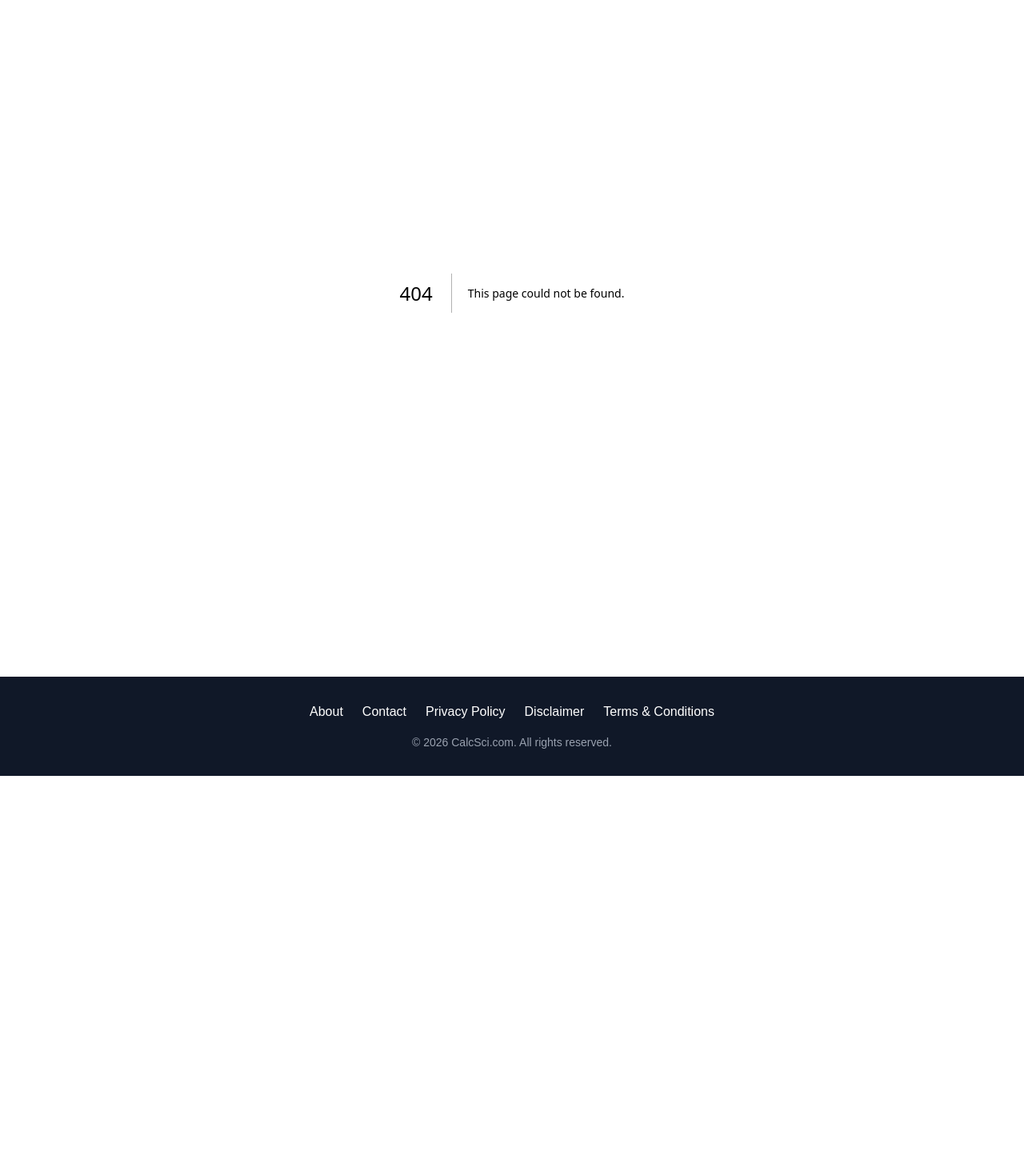
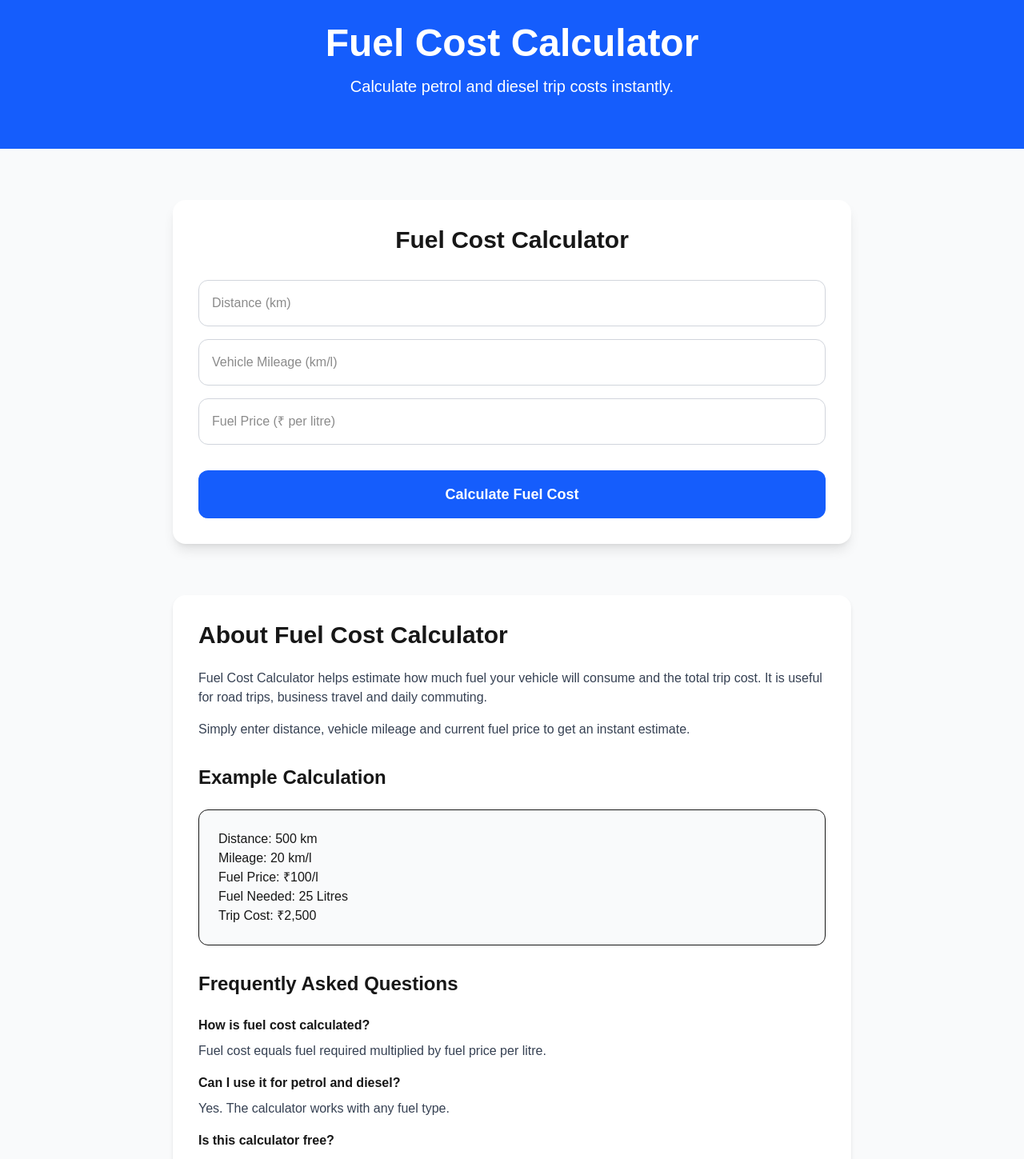
Before and after one commit to CalcSci/calcsci, a Next.js app: page /utility/fuel-cost-calculator in a window 1280 px wide. Before the commit this address had no page. Shown: the part 98-1547 px from the top of the page at 80% size. Before the commit the page ends 1068 px from the top, so only its background shows below. Built offline with nearby package versions, Linux system fonts and the light colour scheme.

Commit message:
Added new blog

```diff
--- a/app/page.tsx
+++ b/app/page.tsx
@@ -81,6 +81,11 @@ export default function Home() {
       name: "Scientific Calculator",
       icon: "🔬",
       href: "/utility/scientific-calculator",
+    },
+    {
+      name: "Fuel Cost Calculator",
+      icon: "⛽",
+      href: "/utility/fuel-cost-calculator",
     },
   ];
 
@@ -263,9 +268,11 @@ export default function Home() {
               </div>
             </Link>
 
-            <div className="bg-gray-100 p-3 rounded-xl">
-              ⛽ Fuel Cost Calculator
-            </div>
+            <Link href="/utility/fuel-cost-calculator">
+              <div className="bg-blue-50 border border-blue-200 p-3 rounded-xl hover:bg-blue-100 cursor-pointer">
+                ⛽ Fuel Cost Calculator
+              </div>
+            </Link>
             <Link href="/utility/unit-converter">
               <div className="bg-blue-50 border border-blue-200 p-3 rounded-xl hover:bg-blue-100 cursor-pointer">
                 📏 Unit Converter
--- /dev/null
+++ b/app/utility/fuel-cost-calculator/layout.tsx
@@ -0,0 +1,42 @@
+import type { Metadata } from "next";
+
+export const metadata: Metadata = {
+  title:
+    "Fuel Cost Calculator - Calculate Trip Fuel Cost | CalcSci",
+  description:
+    "Free Fuel Cost Calculator by CalcSci. Calculate petrol or diesel trip cost instantly based on distance, mileage and fuel price.",
+  alternates: {
+    canonical: "/utility/fuel-cost-calculator",
+  },
+  openGraph: {
+    title:
+      "Fuel Cost Calculator - Calculate Trip Fuel Cost | CalcSci",
+    description: "Calculate petrol and diesel trip expenses instantly.",
+    url: "https://www.calcsci.com/utility/fuel-cost-calculator",
+    siteName: "CalcSci",
+    type: "website",
+    images: [
+      {
+        url: "/og-image.png",
+        width: 1200,
+        height: 630,
+        alt: "Fuel Cost Calculator | CalcSci",
+      },
+    ],
+  },
+  twitter: {
+    card: "summary_large_image",
+    title:
+      "Fuel Cost Calculator - Calculate Trip Fuel Cost | CalcSci",
+    description: "Calculate petrol and diesel trip expenses instantly.",
+    images: ["/og-image.png"],
+  },
+};
+
+export default function Layout({
+  children,
+}: {
+  children: React.ReactNode;
+}) {
+  return children;
+}
--- /dev/null
+++ b/app/utility/fuel-cost-calculator/page.tsx
@@ -0,0 +1,197 @@
+"use client";
+
+import { useState } from "react";
+import BreadcrumbSchema from "@/components/BreadcrumbSchema";
+
+export default function FuelCostCalculatorPage() {
+  const [distance, setDistance] = useState("");
+  const [mileage, setMileage] = useState("");
+  const [fuelPrice, setFuelPrice] = useState("");
+  const [fuelNeeded, setFuelNeeded] = useState("");
+  const [tripCost, setTripCost] = useState("");
+
+  const calculateFuelCost = () => {
+    const d = Number(distance);
+    const m = Number(mileage);
+    const p = Number(fuelPrice);
+    if (!d || !m || !p || d <= 0 || m <= 0 || p <= 0) {
+      setFuelNeeded("Please enter valid values.");
+      setTripCost("");
+      return;
+    }
+    const liters = d / m;
+    const cost = liters * p;
+    setFuelNeeded(liters.toFixed(2));
+    setTripCost(cost.toFixed(2));
+  };
+
+  return (
+    <>
+      <BreadcrumbSchema
+        items={[
+          {
+            name: "Home",
+            url: "https://www.calcsci.com",
+          },
+          {
+            name: "Utility",
+            url: "https://www.calcsci.com/utility",
+          },
+          {
+            name: "Fuel Cost Calculator",
+            url:
+              "https://www.calcsci.com/utility/fuel-cost-calculator",
+          },
+        ]}
+      />
+
+      <script
+        type="application/ld+json"
+        dangerouslySetInnerHTML={{
+          __html: JSON.stringify({
+            "@context": "https://schema.org",
+            "@type": "WebApplication",
+            name: "Fuel Cost Calculator",
+            url: "https://www.calcsci.com/utility/fuel-cost-calculator",
+            applicationCategory: "UtilityApplication",
+            operatingSystem: "Any",
+            description:
+              "Calculate fuel consumption and trip cost based on distance, mileage and fuel price.",
+          }),
+        }}
+      />
+
+      <script
+        type="application/ld+json"
+        dangerouslySetInnerHTML={{
+          __html: JSON.stringify({
+            "@context": "https://schema.org",
+            "@type": "FAQPage",
+            mainEntity: [
+              {
+                "@type": "Question",
+                name: "How do I calculate fuel cost for a trip?",
+                acceptedAnswer: {
+                  "@type": "Answer",
+                  text:
+                    "Divide total distance by vehicle mileage to find fuel needed, then multiply by fuel price.",
+                },
+              },
+              {
+                "@type": "Question",
+                name: "Can I calculate petrol trip cost?",
+                acceptedAnswer: {
+                  "@type": "Answer",
+                  text:
+                    "Yes. Enter distance, mileage and petrol price to estimate trip cost.",
+                },
+              },
+              {
+                "@type": "Question",
+                name: "Can I calculate diesel trip cost?",
+                acceptedAnswer: {
+                  "@type": "Answer",
+                  text:
+                    "Yes. The calculator works for diesel, petrol and other fuels.",
+                },
+              },
+              {
+                "@type": "Question",
+                name: "Is this Fuel Cost Calculator free?",
+                acceptedAnswer: {
+                  "@type": "Answer",
+                  text:
+                    "Yes. CalcSci provides this calculator free of charge.",
+                },
+              },
+            ],
+          }),
+        }}
+      />
+
+      <main className="bg-gray-50 min-h-screen">
+      <section className="bg-blue-600 text-white py-16 text-center">
+        <h1 className="text-5xl font-bold mb-4">Fuel Cost Calculator</h1>
+        <p className="text-xl">Calculate petrol and diesel trip costs instantly.</p>
+      </section>
+      <section className="max-w-4xl mx-auto px-6 py-16">
+        <div className="bg-white rounded-2xl shadow-lg p-8">
+          <h2 className="text-3xl font-bold text-center mb-8">Fuel Cost Calculator</h2>
+          <div className="grid gap-4">
+            <input
+              type="number"
+              placeholder="Distance (km)"
+              value={distance}
+              onChange={(e) =>
+                setDistance(e.target.value)
+              }
+              className="border border-gray-300 rounded-xl p-4"
+            />
+            <input
+              type="number"
+              placeholder="Vehicle Mileage (km/l)"
+              value={mileage}
+              onChange={(e) =>
+                setMileage(e.target.value)
+              }
+              className="border border-gray-300 rounded-xl p-4"
+            />
+            <input
+              type="number"
+              placeholder="Fuel Price (₹ per litre)"
+              value={fuelPrice}
+              onChange={(e) =>
+                setFuelPrice(e.target.value)
+              }
+              className="border border-gray-300 rounded-xl p-4"
+            />
+          </div>
+          <button
+            onClick={calculateFuelCost}
+            className="w-full mt-8 bg-blue-600 text-white py-4 rounded-xl text-lg font-semibold hover:bg-blue-700"
+          >
+            Calculate Fuel Cost
+          </button>
+          {fuelNeeded && (
+            <div className="bg-green-50 border border-green-300 rounded-xl p-6 text-center mt-8">
+              <h3 className="text-2xl font-bold text-green-700">Trip Results</h3>
+              <p className="text-lg mt-4">Fuel Required: <strong>{fuelNeeded} Litres</strong></p>
+              <p className="text-lg mt-2">Estimated Cost: <strong>₹{tripCost}</strong></p>
+            </div>
+          )}
+        </div>
+      </section>
+
+      <section className="max-w-4xl mx-auto px-6 pb-16">
+        <div className="bg-white rounded-2xl shadow-md p-8">
+          <h2 className="text-3xl font-bold mb-6">About Fuel Cost Calculator</h2>
+          <p className="text-gray-700 mb-4">
+            Fuel Cost Calculator helps estimate how much fuel
+            your vehicle will consume and the total trip cost.
+            It is useful for road trips, business travel and
+            daily commuting.
+          </p>
+          <p className="text-gray-700 mb-8">
+            Simply enter distance, vehicle mileage and current
+            fuel price to get an instant estimate.
+          </p>
+          <h2 className="text-2xl font-bold mb-6">Example Calculation</h2>
+          <div className="bg-gray-50 border rounded-xl p-6 mb-8">
+            <p>Distance: 500 km</p>
+            <p>Mileage: 20 km/l</p>
+            <p>Fuel Price: ₹100/l</p>
+            <p>Fuel Needed: 25 Litres</p>
+            <p>Trip Cost: ₹2,500</p>
+          </div>
+          <h2 className="text-2xl font-bold mb-6">Frequently Asked Questions</h2>
+          <h3 className="font-semibold mb-2">How is fuel cost calculated?</h3>
+          <p className="mb-4 text-gray-700">Fuel cost equals fuel required multiplied by fuel price per litre.</p>
+          <h3 className="font-semibold mb-2">Can I use it for petrol and diesel?</h3>
+          <p className="mb-4 text-gray-700">Yes. The calculator works with any fuel type.</p>
+          <h3 className="font-semibold mb-2">Is this calculator free?</h3>
+          <p className="text-gray-700">Yes. You can use the Fuel Cost Calculator without any cost.</p>
+        </div>
+      </section>
+    </main>
+  </>);
+}
```
